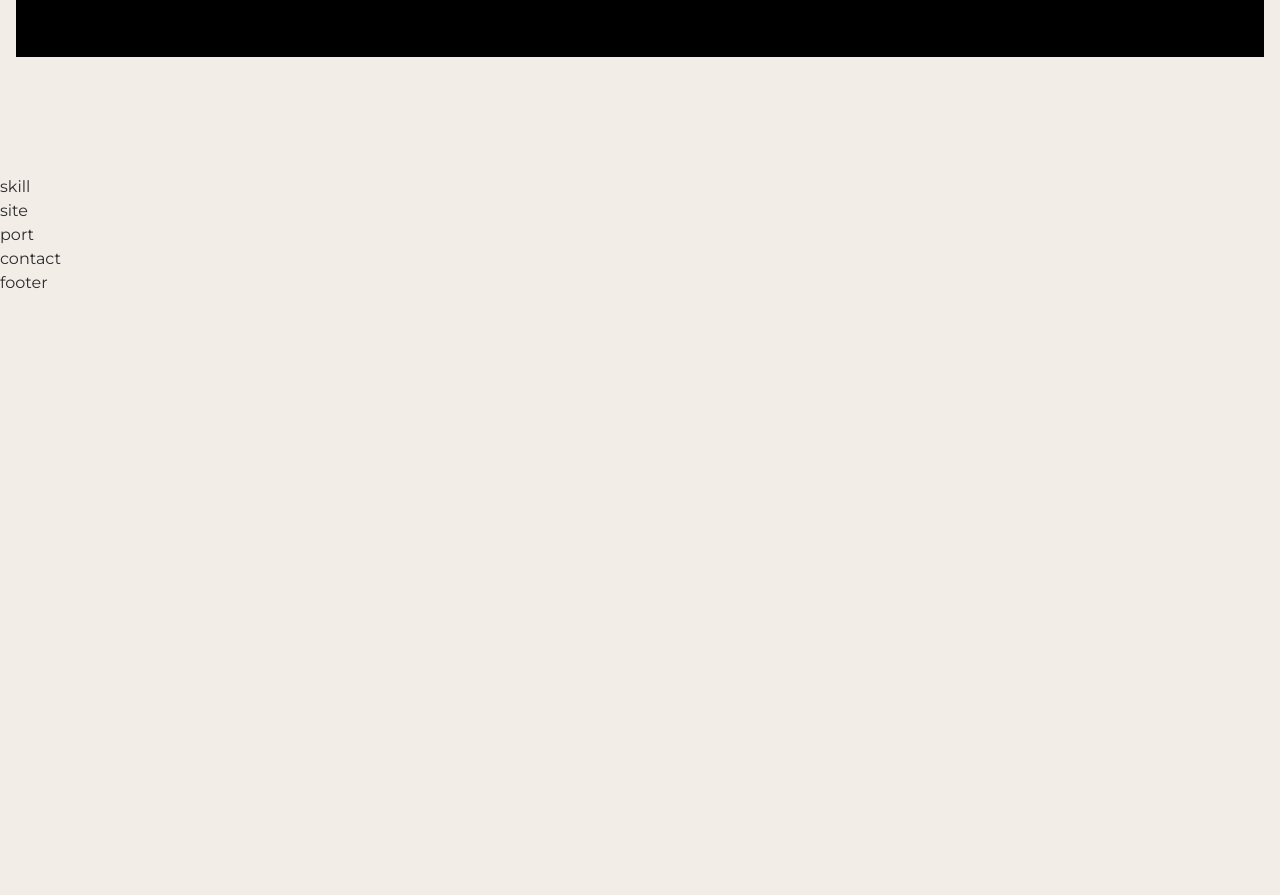
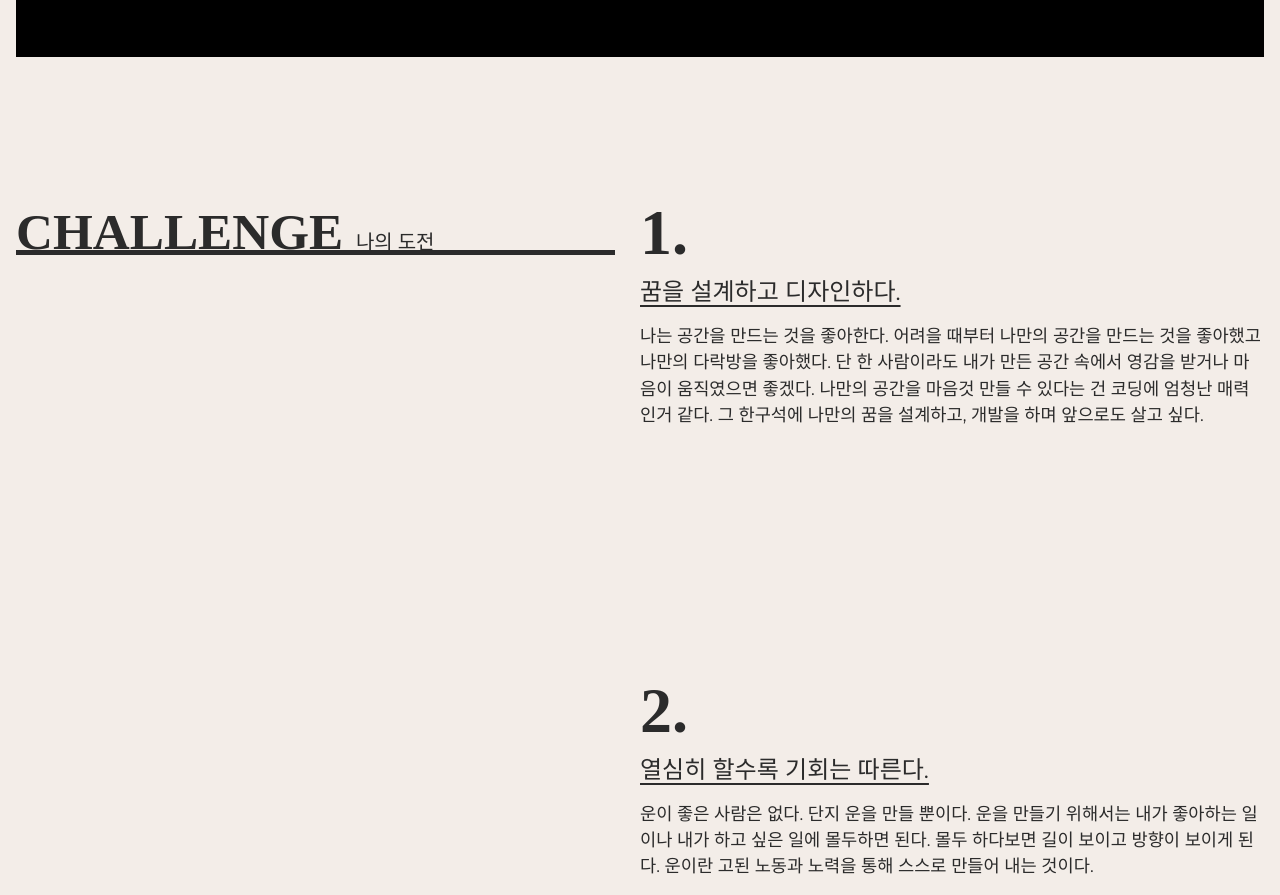
Before and after one commit to HwangJH3127/portfolio-vite, a website built with Vite: page src/index.html in a window 1280 px wide. Shown: the part 625-1520 px from the top of the page. Before the commit the page ends 920 px from the top, so only its background shows below. Built offline with nearby package versions, Linux system fonts and the light colour scheme; a small style sheet from the web is missing; a web font is replaced by a local one.

Commit message:
스킬 영역 완료

```diff
--- a/src/assets/css/section/skill.css
+++ b/src/assets/css/section/skill.css
@@ -1,3 +1,66 @@
-#skill {
+.skill__inner {
+    padding: 16px;
+    display: flex;
+    justify-content: space-between;
+}
+.skill__title {
+    position: sticky;
+    top: 80px;
+    left: 0;
+    width: 48%;
+    height: 5vw;
+    font-size: 4vw;
+    font-weight: 900;
+    line-height: 1.6;
+    font-family: var(--mainKor-font);
+    text-transform: uppercase;
+    color: var(--black100);
+    border-bottom: 0.4vw solid var(--black100);
+}
+.skill__title em {
+    font-size: 1.25rem;
+    font-weight: 400;
+    line-height: 2;
+}
+.skill__desc {
+    width: 50%;
+}
+.skill__desc span {
+    font-size: 5vw;
+    font-weight: 900;
+    line-height: 1.3;
+    font-family: var(--mainNum-font);
+}
+.skill__desc h3 {
+    font-size: 1.5rem;
+    text-decoration: underline;
+    text-underline-position: under;
+    margin-bottom: 1vw;
+}
+.skill__desc p {
+    margin-bottom: 30vh;
+    font-size: 1.1rem;
+}
 
+@media (max-width: 800px) {
+    .skill__inner {
+        flex-direction: column;
+    }
+    .skill__title {
+        width: 100%;
+        margin-bottom: 10vw;
+        font-size: 30px;
+        height: auto;
+        top: 68px;
+        background-color: var(--mainBg-color);
+    }
+    .skill__desc {
+        width: 100%;
+    }
+    .skill__desc p {
+        margin-bottom: 10vh;
+    }
+    .skill__desc span {
+        font-size: 20vw;
+    }
 }
--- a/src/index.html
+++ b/src/index.html
@@ -48,9 +48,9 @@
     <main id="main" role="main">
         <section id="intro">
             <div class="intro__inner">
-                <div class="intro__title">
+                <h2 class="intro__title">
                     port developer
-                </div>
+                </h2>
                 <div class="intro__lines" aria-hidden="true">
                     <span class="line"></span>
                     <span class="line"></span>
@@ -85,7 +85,43 @@
         <!-- intro -->
 
         <section id="skill">
-            skill
+            <div class="skill__inner">
+                <h2 class="skill__title">
+                    challenge <em>나의 도전</em>
+                </h2>
+                <div class="skill__desc">
+                    <div>
+                        <span>1.</span>
+                        <h3>꿈을 설계하고 디자인하다.</h3>
+                        <p>
+                            나는 공간을 만드는 것을 좋아한다.
+                            어려을 때부터 나만의 공간을 만드는 것을 좋아했고 나만의 다락방을 좋아했다.
+                            단 한 사람이라도 내가 만든 공간 속에서 영감을 받거나 마음이 움직였으면 좋겠다.
+                            나만의 공간을 마음것 만들 수 있다는 건 코딩에 엄청난 매력인거 같다.
+                            그 한구석에 나만의 꿈을 설계하고, 개발을 하며 앞으로도 살고 싶다.
+                        </p>
+                    </div>
+                    <div>
+                        <span>2.</span>
+                        <h3>열심히 할수록 기회는 따른다.</h3>
+                        <p>
+                            운이 좋은 사람은 없다. 단지 운을 만들 뿐이다.
+                            운을 만들기 위해서는 내가 좋아하는 일이나 내가 하고 싶은 일에 몰두하면 된다.
+                            몰두 하다보면 길이 보이고 방향이 보이게 된다.
+                            운이란 고된 노동과 노력을 통해 스스로 만들어 내는 것이다.
+                        </p>
+                    </div>
+                    <div>
+                        <span>3.</span>
+                        <h3>나에게 정직하다.</h3>
+                        <p>
+                            정직은 다른 사람보다 나에게 큰 의미를 부여해야 한다.
+                            자신이 정직하지 않으면 진정으로 원하는 일을 열정적으로 밀고 나갈 수 없다.
+                            마음에서 우러나오는 일을 해야 정직해지며 삶을 더 즐길 줄 알게 된다.
+                        </p>
+                    </div>
+                </div>
+            </div>
         </section>
         <!-- skill -->
 
```
